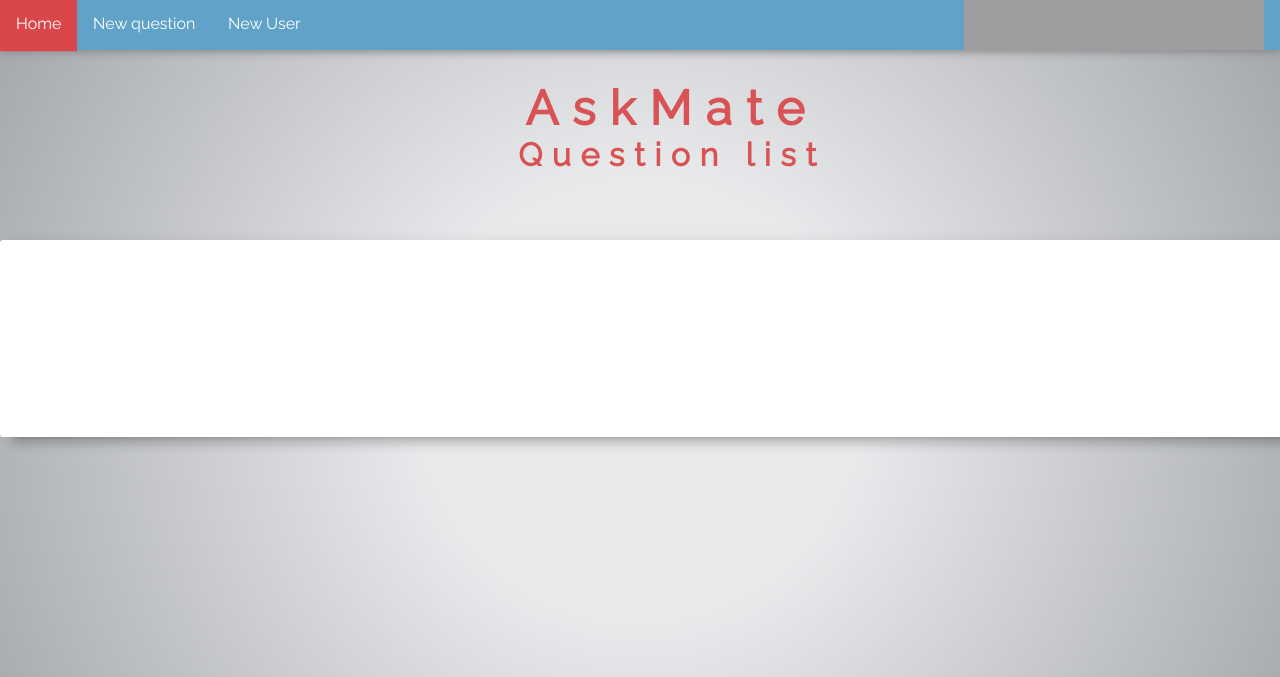
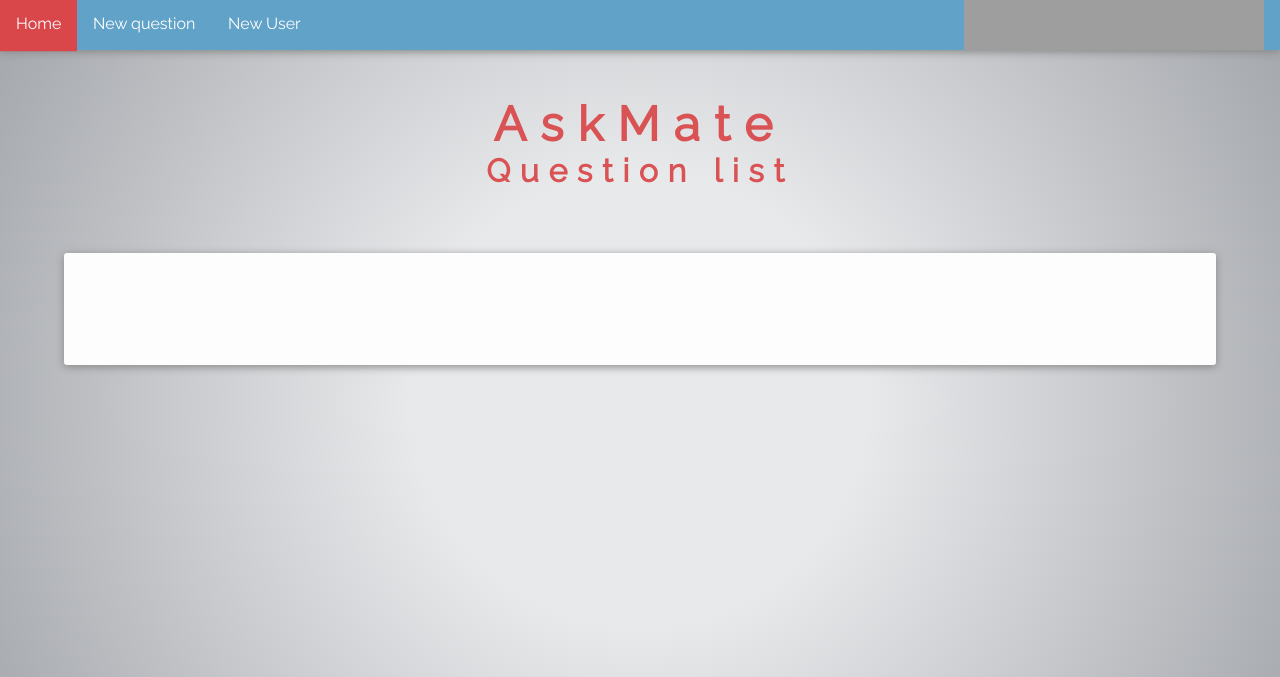
Before and after one commit to gabee1987/2nd_TW_week_StormCoders_AskMate_with_SQL, a Flask app: template templates/index.html in a window 1280 px wide; the page is wider, and only the part inside the window is pictured. Shown: the top 677 px of that part. Run offline with Flask 2, Linux system fonts and the light colour scheme; the template is opened without the code that fills it, so the values that code supplies are empty; some libraries are stand-ins or nearby versions; grey boxes are pictures that could not be loaded.

Commit message:
Fixed the query for the index page to show questions, fixed table css options

```diff
--- a/main.py
+++ b/main.py
@@ -25,7 +25,7 @@ def index():
                     'Vote number',
                     'Title',
                     'Message',
-                    'Image',
+                    'User',
                     'View',
                     'Delete',
                     'Vote Up',
@@ -82,7 +82,7 @@ def display_question(q_id=None):
                     ]
     data_to_modify = [q_id]
     query = update_question_by_id
-    query_execute(query, data_to_modify, return_data == 'no_data')
+    query_execute(query, data_to_modify, 'no_data')
     query = select_question_by_id
     view_question = query_execute(query, data_to_modify, 'all_data')
     query = select_question_by_questionid
--- a/queries.py
+++ b/queries.py
@@ -1,7 +1,12 @@
 """ SQL handling Module"""
 
 
-select_questions_for_display = """SELECT * FROM question;"""
+select_questions_for_display = """SELECT question.id, question.submission_time, question.view_number, question.vote_number,\
+                                question.title, question.message, users.username\
+                                FROM question\
+                                LEFT JOIN users\
+                                ON question.user_id=users.id\
+                                ORDER BY question.submission_time DESC;"""
 
 insert_new_question = """INSERT INTO question (submission_time, view_number, vote_number, title, message, image, user_id) \
                         VALUES(%s, %s, %s, %s, %s, %s, %s);"""
--- a/static/index.css
+++ b/static/index.css
@@ -15,6 +15,7 @@ html {
 }
 body {
     margin: 0;
+    margin-bottom: 1em;
     position: center;
     font-family: 'Raleway', sans-serif;
     box-sizing: border-box;
@@ -152,62 +153,48 @@ Top menu
     display: block;
 }
 
+/*
+==========================================================================
+Title
+==========================================================================
+*/
+
+ h1 {
+    color: #d95254;
+    font-size: 3rem;
+    text-align: center;
+    margin: 2em 0em 0em 0em;
+    letter-spacing: 0.3em;
+}
+
+ h2 {
+    color: #d95254;
+    font-size: 2rem;
+    text-align: center;
+    margin: 0 0 0.5em;
+    letter-spacing: 0.3em;
+}
+
 
 /*
 ==========================================================================
 Container
 ==========================================================================
 */
+
+
 .container {
-    position: relative;
-    max-width: auto;
-    max-height: auto;
-    height: auto;
-    margin: 15em auto auto auto;
-    background: #fff;
-    min-width:800px;
-    max-width:1700px;
-    width: 100%;
-    padding: 2em 2em 2em 2em;
+    display: block;
     border-radius: 3px;
-}
-.container::before {
-    content: '';
-    position: absolute;
-    top: 0;
-    left: 0;
-    right: 0;
-    bottom: 0;
-    box-shadow: 0 8px 10px 1px rgba(0, 0, 0, 0.14), 0 3px 14px 2px rgba(0, 0, 0, 0.12), 0 5px 5px -3px rgba(0, 0, 0, 0.2);
-    -webkit-transform: scale(0.98);
-            transform: scale(0.98);
-    -webkit-transition: -webkit-transform 0.28s ease-in-out;
-    transition: -webkit-transform 0.28s ease-in-out;
-    transition: transform 0.28s ease-in-out;
-    transition: transform 0.28s ease-in-out, -webkit-transform 0.28s ease-in-out;
-    z-index: -1;
-}
-.container:hover::before {
-    -webkit-transform: scale(1);
-            transform: scale(1);
+    background-color: #fdfdfd;
+    position: center;
+    box-sizing: border-box;
+    padding: 20px;
+    margin: 4em auto;
+    width: 90%;
+    box-shadow: 0px 2px 8px #888888;
 }
 
-
-.table-title h1 {
-    color: #d95254;
-    font-size: 3rem;
-    text-align: center;
-    margin: -4em 0em 0em 0em;
-    letter-spacing: 0.3em;
-}
-
-.table-title h2 {
-    color: #d95254;
-    font-size: 2rem;
-    text-align: center;
-    margin: 0 0 0.5em;
-    letter-spacing: 0.3em;
-}
 
 /*
 ==========================================================================
@@ -217,15 +204,39 @@ Table
 
 .table {
     position: relative;
-  margin: 8em 2em 2em 2em;
-  max-width: 100%;
-  min-width: 10%;
+    margin: auto;
+    max-width: 90%;
+    min-width: 90%;
     border-collapse: collapse;
 }
 .table tbody tr:hover,
 .table tbody tr:focus {
     background-color: #d7e5ec;
     color: #000000;
+}
+.table td:first-child {
+    width: 2% ;
+}
+.table td:nth-child(2) {
+    width: 4% ;
+}
+.table td:nth-child(3) {
+    width: 2% ;
+}
+.table td:nth-child(4) {
+    width: 2% ;
+}
+.table td:nth-child(8) {
+    width: 2% ;
+}
+.table td:nth-child(9) {
+    width: 2% ;
+}
+.table td:nth-child(10) {
+    width: 2% ;
+}
+.table td:nth-child(11) {
+    width: 2% ;
 }
 .table tbody tr:nth-child(1):hover,
 .table tbody tr:nth-child(1):focus {
--- a/templates/index.html
+++ b/templates/index.html
@@ -18,11 +18,9 @@
                 <li><a href="/registration">New User</a></li>
             </ul>
         </div>
-    <div class="container">
-        <div class="table-title">
             <h1>AskMate</h1>
             <h2>Question list</h2>
-        </div>
+    <div class="container">
         <table id="table" class="table">
             <tr>
                 {% for item in table_headers %}
```
Also changed, not shown: static/question.css (+15 -34 lines), templates/question.html (indentation only). Lines whose indentation alone changed are shown as unchanged.
